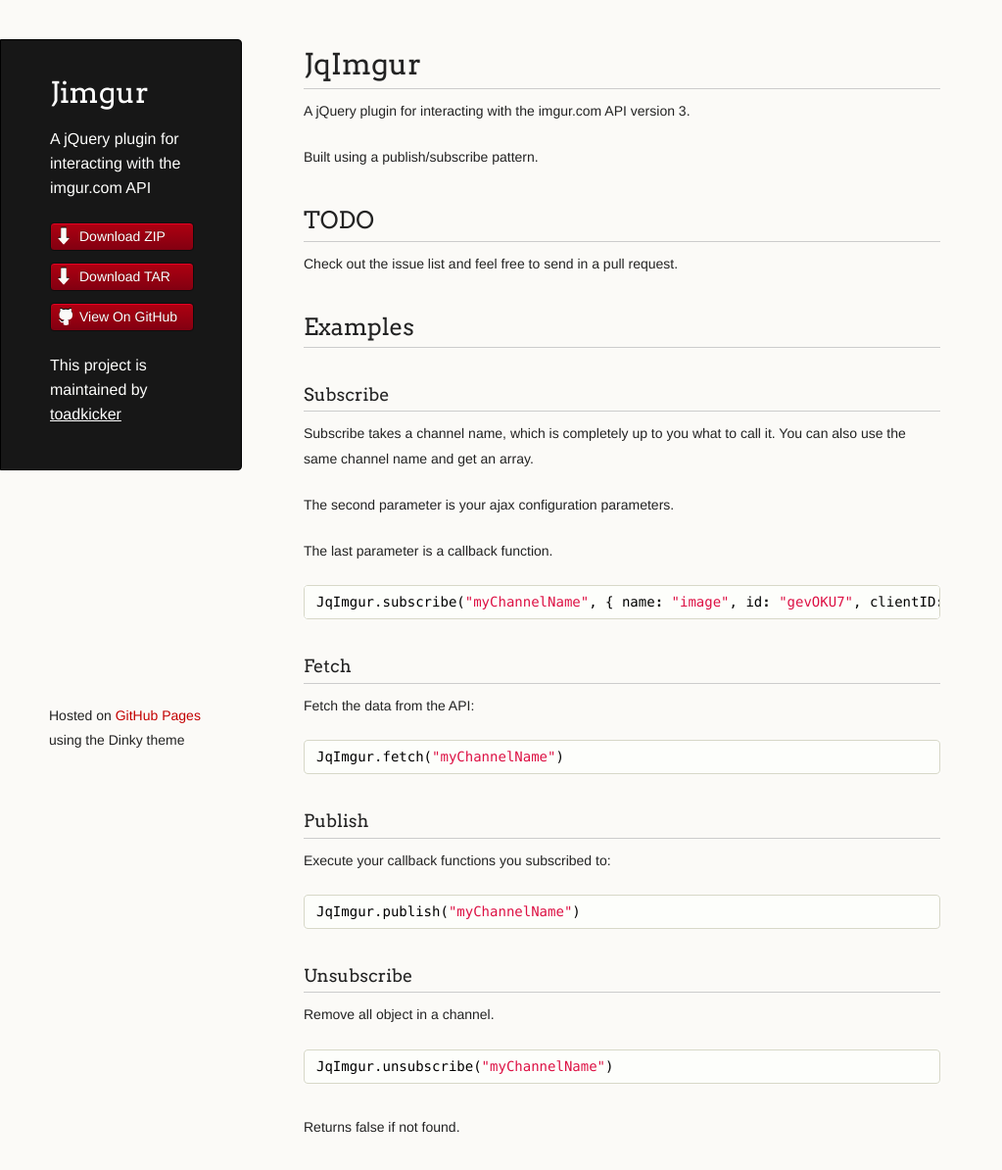
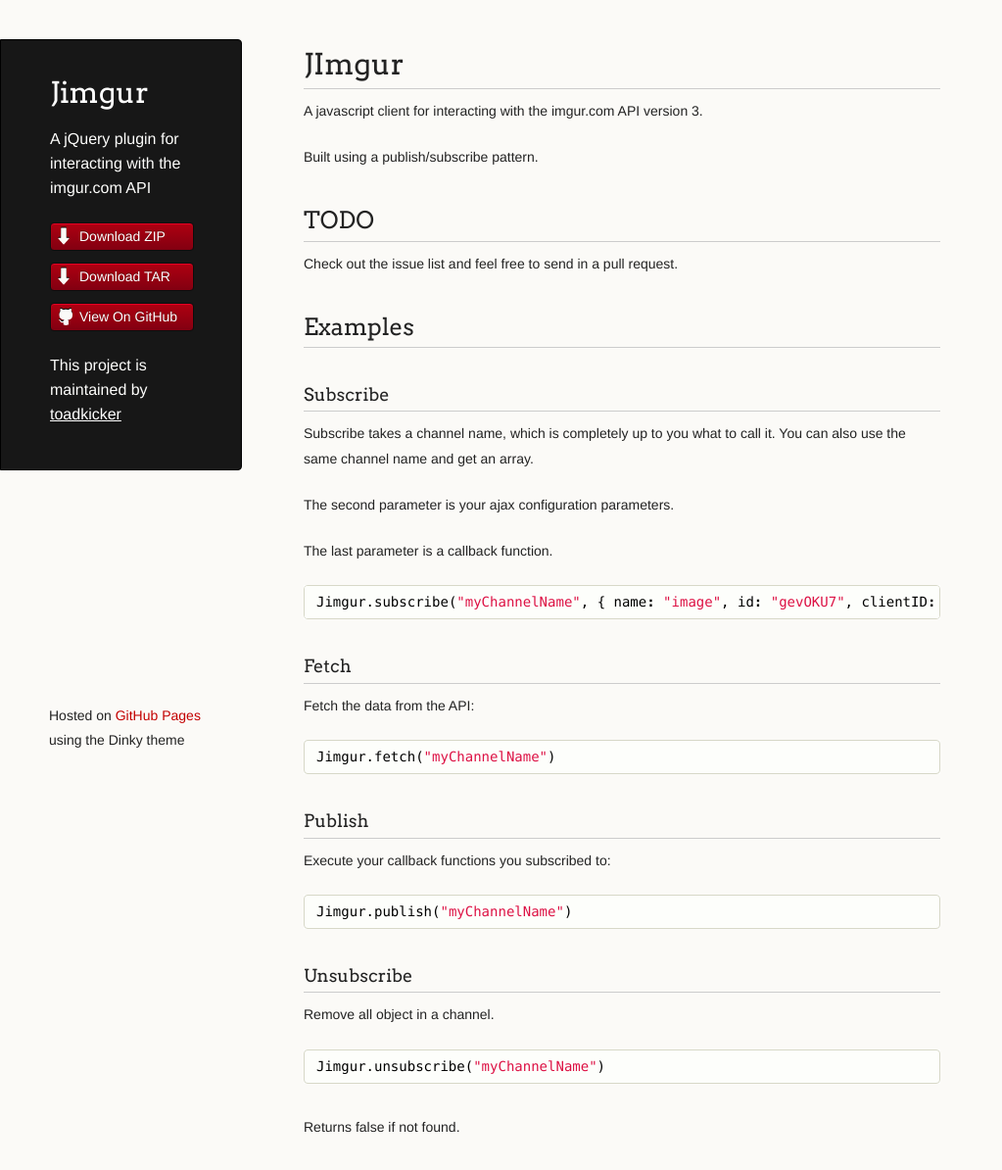
Before and after one commit to toadkicker/jimgur, a plain HTML site: page index.html in a window 1280 px wide. Shown: the whole page at 98% size, without its empty margins (0-1023 px from the left). Drawn offline with Linux system fonts and the light colour scheme.

```diff
--- a/index.html
+++ b/index.html
@@ -31,9 +31,9 @@
       </header>
       <section>
         <h1>
-<a name="jqimgur" class="anchor" href="#jqimgur"><span class="octicon octicon-link"></span></a>JqImgur</h1>
+<a name="jimgur" class="anchor" href="#jimgur"><span class="octicon octicon-link"></span></a>JImgur</h1>
 
-<p>A jQuery plugin for interacting with the imgur.com API version 3.</p>
+<p>A javascript client for interacting with the imgur.com API version 3.</p>
 
 <p>Built using a publish/subscribe pattern.</p>
 
@@ -54,7 +54,7 @@
 
 <p>The last parameter is a callback function.</p>
 
-<div class="highlight"><pre><span class="nx">JqImgur</span><span class="p">.</span><span class="nx">subscribe</span><span class="p">(</span><span class="s2">"myChannelName"</span><span class="p">,</span> <span class="p">{</span> <span class="nx">name</span><span class="o">:</span> <span class="s2">"image"</span><span class="p">,</span> <span class="nx">id</span><span class="o">:</span> <span class="s2">"gevOKU7"</span><span class="p">,</span> <span class="nx">clientID</span><span class="o">:</span> <span class="s2">"YOUR_CLIENT_ID"</span><span class="p">},</span> <span class="kd">function</span><span class="p">()</span> <span class="p">{</span> <span class="nx">alert</span><span class="p">(</span><span class="s2">"ching!"</span><span class="p">);</span> <span class="p">}</span> <span class="p">);</span>
+<div class="highlight"><pre><span class="nx">Jimgur</span><span class="p">.</span><span class="nx">subscribe</span><span class="p">(</span><span class="s2">"myChannelName"</span><span class="p">,</span> <span class="p">{</span> <span class="nx">name</span><span class="o">:</span> <span class="s2">"image"</span><span class="p">,</span> <span class="nx">id</span><span class="o">:</span> <span class="s2">"gevOKU7"</span><span class="p">,</span> <span class="nx">clientID</span><span class="o">:</span> <span class="s2">"YOUR_CLIENT_ID"</span><span class="p">},</span> <span class="kd">function</span><span class="p">()</span> <span class="p">{</span> <span class="nx">alert</span><span class="p">(</span><span class="s2">"ching!"</span><span class="p">);</span> <span class="p">}</span> <span class="p">);</span>
 </pre></div>
 
 <h3>
@@ -62,7 +62,7 @@
 
 <p>Fetch the data from the API:</p>
 
-<div class="highlight"><pre><span class="nx">JqImgur</span><span class="p">.</span><span class="nx">fetch</span><span class="p">(</span><span class="s2">"myChannelName"</span><span class="p">)</span>
+<div class="highlight"><pre><span class="nx">Jimgur</span><span class="p">.</span><span class="nx">fetch</span><span class="p">(</span><span class="s2">"myChannelName"</span><span class="p">)</span>
 </pre></div>
 
 <h3>
@@ -70,7 +70,7 @@
 
 <p>Execute your callback functions you subscribed to:</p>
 
-<div class="highlight"><pre><span class="nx">JqImgur</span><span class="p">.</span><span class="nx">publish</span><span class="p">(</span><span class="s2">"myChannelName"</span><span class="p">)</span>
+<div class="highlight"><pre><span class="nx">Jimgur</span><span class="p">.</span><span class="nx">publish</span><span class="p">(</span><span class="s2">"myChannelName"</span><span class="p">)</span>
 </pre></div>
 
 <h3>
@@ -78,7 +78,7 @@
 
 <p>Remove all object in a channel.</p>
 
-<div class="highlight"><pre><span class="nx">JqImgur</span><span class="p">.</span><span class="nx">unsubscribe</span><span class="p">(</span><span class="s2">"myChannelName"</span><span class="p">)</span>
+<div class="highlight"><pre><span class="nx">Jimgur</span><span class="p">.</span><span class="nx">unsubscribe</span><span class="p">(</span><span class="s2">"myChannelName"</span><span class="p">)</span>
 </pre></div>
 
 <p>Returns false if not found.</p>
```
Also changed, not shown: params.json (+1 -1 lines).
